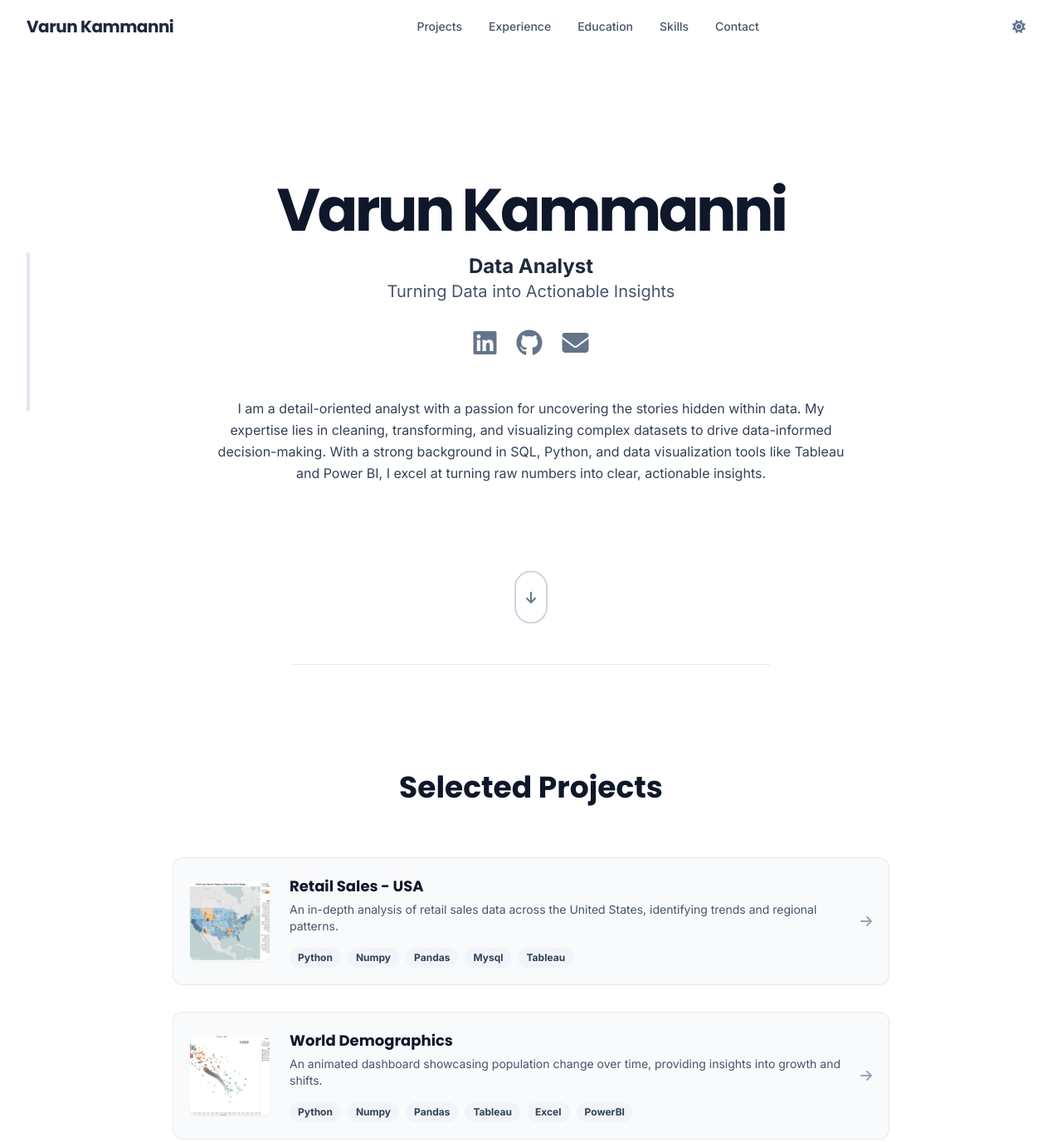
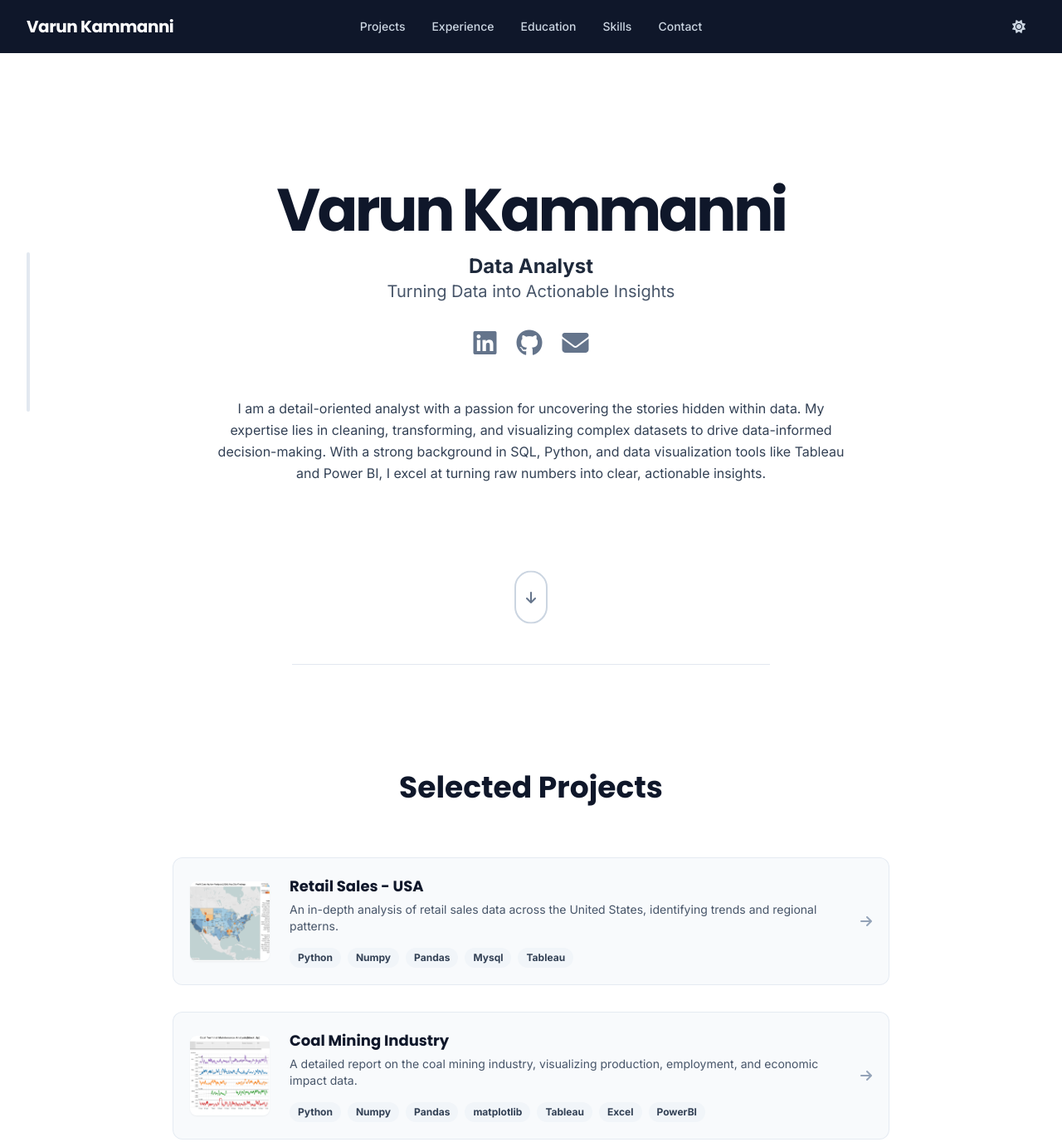
Before and after one commit to varunkammanni/varunkammanni.github.io, a plain HTML site: page index.html in a window 1280 px wide. Shown: the top 1376 px of the page at 83% size. Drawn offline with nearby package versions, Linux system fonts and the light colour scheme.

Commit message:
Update content

```diff
--- a/index.html
+++ b/index.html
@@ -44,7 +44,6 @@
         .scroll-parallax {
             transition: transform 0.5s ease-out;
         }
-        /* Removed gradient-bg for a simpler look */
         @keyframes bounce {
             0%, 100% { transform: translateY(-15%); animation-timing-function: cubic-bezier(0.8,0,1,1); }
             50% { transform: translateY(0); animation-timing-function: cubic-bezier(0,0,0.2,1); }
@@ -62,25 +61,32 @@
     </div>
 
     <!-- Header & Navigation -->
-    <header id="header" class="fixed top-0 left-0 right-0 z-40 transition-all duration-300 bg-white/80 dark:bg-slate-950/80">
+    <header id="header" class="fixed top-0 left-0 right-0 z-40 transition-all duration-300 bg-slate-900">
         <div class="container mx-auto max-w-7xl px-4 sm:px-6 lg:px-8">
             <div class="flex items-center justify-between h-16">
-                <a href="#home" class="text-xl font-bold font-['Poppins'] tracking-tight">Varun Kammanni</a>
-                <nav class="hidden md:flex items-center space-x-6 lg:space-x-8">
+                <!-- Left Aligned Name -->
+                <div class="flex-1">
+                     <a href="#home" class="text-xl font-bold font-['Poppins'] tracking-tight text-white">Varun Kammanni</a>
+                </div>
+                <!-- Center Aligned Nav -->
+                <nav class="hidden md:flex items-center justify-center space-x-6 lg:space-x-8">
                     <a href="#projects" class="nav-link">Projects</a>
                     <a href="#experience" class="nav-link">Experience</a>
                     <a href="#education" class="nav-link">Education</a>
                     <a href="#skills" class="nav-link">Skills</a>
                     <a href="#contact" class="nav-link">Contact</a>
                 </nav>
+                <!-- Right Aligned Icons -->
+                <div class="flex-1 flex justify-end">
                     <div class="flex items-center space-x-4">
-                    <button id="theme-toggle" aria-label="Toggle color theme" class="w-10 h-10 rounded-lg flex items-center justify-center text-slate-500 hover:bg-slate-100 dark:hover:bg-slate-800 transition-colors">
+                        <button id="theme-toggle" aria-label="Toggle color theme" class="w-10 h-10 rounded-lg flex items-center justify-center text-slate-300 hover:bg-slate-800 transition-colors">
                             <i id="theme-icon-sun" class="fas fa-sun"></i>
                             <i id="theme-icon-moon" class="fas fa-moon hidden"></i>
                         </button>
-                    <button id="mobile-menu-button" aria-label="Open navigation menu" aria-controls="mobile-menu" aria-expanded="false" class="md:hidden w-10 h-10 flex items-center justify-center text-slate-500">
+                        <button id="mobile-menu-button" aria-label="Open navigation menu" aria-controls="mobile-menu" aria-expanded="false" class="md:hidden w-10 h-10 flex items-center justify-center text-slate-300">
                             <i class="fas fa-bars text-xl"></i>
                         </button>
+                    </div>
                 </div>
             </div>
         </div>
@@ -233,8 +239,25 @@
         <section id="contact" class="py-20 md:py-32 text-center max-w-4xl mx-auto">
             <div class="animated-element">
                 <h2 class="section-title">Let's Connect</h2>
-                <p class="max-w-xl mx-auto text-slate-600 dark:text-slate-400 mb-8">I am always excited to discuss new projects, data challenges, or collaboration opportunities. Feel free to reach out!</p>
-                <a href="mailto:varunkammanni@gmail.com" class="cta-button">Say Hello <i class="fas fa-paper-plane ml-2"></i></a>
+                <p class="max-w-2xl mx-auto text-slate-600 dark:text-slate-400 mb-8">I am always excited to discuss new projects or data challenges. Below are the best ways to reach me.</p>
+
+                <!-- Contact Details -->
+                <div class="my-10 flex flex-col md:flex-row items-center justify-center gap-6 md:gap-12">
+                    <a href="tel:+14373661006" class="contact-item">
+                        <i class="fas fa-phone fa-lg mr-3"></i>
+                        <span>+1 (437) 366-1006</span>
+                    </a>
+                    <a href="mailto:varunkammanni@gmail.com" class="contact-item">
+                        <i class="fas fa-envelope fa-lg mr-3"></i>
+                        <span>varunkammanni@gmail.com</span>
+                    </a>
+                    <a href="https://www.google.com/maps/search/?api=1&query=8+Telegram+Mews+Toronto+ON+M5V3Z5" target="_blank" rel="noopener noreferrer" class="contact-item">
+                        <i class="fas fa-map-marker-alt fa-lg mr-3"></i>
+                        <span>Toronto, ON</span>
+                    </a>
+                </div>
+
+                <a href="mailto:varunkammanni@gmail.com" class="cta-button">Email Me <i class="fas fa-paper-plane ml-2"></i></a>
             </div>
         </section>
     </main>
@@ -252,20 +275,20 @@
                   slate: { 50: '#f8fafc', 100: '#f1f5f9', 200: '#e2e8f0', 300: '#cbd5e1', 400: '#94a3b8', 500: '#64748b', 600: '#475569', 700: '#334155', 800: '#1e293b', 900: '#0f172a', 950: '#020617', }
                 },
                 fontFamily: { sans: ['Inter', 'sans-serif'], display: ['Poppins', 'sans-serif'], },
-                aspectRatio: { 'video': '16 / 9' }
             },
         },
         plugins: [
             function({ addComponents, theme }) {
                 addComponents({
-                    '.nav-link': { '@apply text-sm font-medium text-slate-600 dark:text-slate-300 hover:text-slate-900 dark:hover:text-white transition-colors': {}, },
+                    '.nav-link': { '@apply text-sm font-medium text-slate-300 hover:text-white transition-colors': {}, },
                     '.social-icon': { '@apply text-slate-500 dark:text-slate-400 hover:text-slate-900 dark:hover:text-white transition-transform duration-300 hover:scale-110': {}, },
                     '.section-title': { '@apply text-3xl md:text-4xl font-bold text-center mb-12 text-slate-900 dark:text-slate-100': {}, },
                     '.tech-badge': { '@apply inline-block bg-slate-100 text-slate-700 dark:bg-slate-800 dark:text-slate-300 text-xs font-semibold px-2.5 py-1 rounded-full': {}, },
                     '.skill-badge': { '@apply bg-slate-100 text-slate-800 dark:bg-slate-800 dark:text-slate-200 text-sm font-medium px-4 py-2 rounded-md shadow-sm': {}, },
                     '.skill-category-title': { '@apply text-lg font-semibold text-center mb-4 text-slate-600 dark:text-slate-400': {}, },
                     '.cta-button': { '@apply inline-block bg-slate-800 text-white font-bold py-3 px-8 rounded-lg text-lg hover:bg-slate-950 dark:bg-slate-200 dark:text-slate-900 dark:hover:bg-white transition-all duration-300 transform hover:scale-105 shadow-lg': {}, },
-                    '.timeline-dot': { '@apply absolute left-0 top-2 h-5 w-5 rounded-full bg-slate-500 border-4 border-white dark:border-slate-950': {}, }
+                    '.timeline-dot': { '@apply absolute left-0 top-2 h-5 w-5 rounded-full bg-slate-500 border-4 border-white dark:border-slate-950': {}, },
+                    '.contact-item': { '@apply flex items-center text-slate-600 dark:text-slate-400 hover:text-slate-900 dark:hover:text-slate-100 font-medium transition-colors': {} }
                 })
             }
         ]
@@ -309,14 +332,10 @@
                 });
             });
 
-            // --- Header background on scroll ---
+            // --- Header shadow on scroll ---
             const header = document.getElementById('header');
             const handleHeaderScroll = () => {
-                header.classList.toggle('backdrop-blur-sm', window.scrollY > 10);
-                header.classList.toggle('shadow-sm', window.scrollY > 10);
-                header.classList.toggle('border-b', window.scrollY > 10);
-                header.classList.toggle('border-slate-200', window.scrollY > 10);
-                header.classList.toggle('dark:border-slate-800', window.scrollY > 10);
+                header.classList.toggle('shadow-md', window.scrollY > 10);
             };
 
             // --- Scroll Progress Bar & Parallax ---
@@ -335,7 +354,7 @@
             };
 
             window.addEventListener('scroll', () => { handleHeaderScroll(); handleScrollEffects(); }, { passive: true });
-            handleHeaderScroll(); handleScrollEffects();
+            handleHeaderScroll();
 
             // --- Fade-in on Scroll Animation ---
             const animatedElements = document.querySelectorAll('.animated-element');
@@ -359,11 +378,11 @@
                     tags: ["Python", "Numpy", "Pandas", "Mysql", "Tableau"]
                 },
                 {
-                    title: "World Demographics",
-                    description: "An animated dashboard showcasing population change over time, providing insights into growth and shifts.",
-                    link: "https://public.tableau.com/views/Section_5_World_Demo/Animation?:language=en-GB&:sid=&:redirect=auth&:display_count=n&:origin=viz_share_link",
-                    thumbnail: "assets/img/World_Demographics.png",
-                    tags: ["Python", "Numpy", "Pandas", "Tableau", "Excel", "PowerBI"]
+                    title: "Coal Mining Industry",
+                    description: "A detailed report on the coal mining industry, visualizing production, employment, and economic impact data.",
+                    link: "https://public.tableau.com/views/Section_3_Coal_Mining_V3/Report?:language=en-GB&:sid=&:redirect=auth&:display_count=n&:origin=viz_share_link",
+                    thumbnail: "assets/img/Coal Mining Industry.png",
+                    tags: ["Python", "Numpy", "Pandas", "matplotlib", "Tableau", "Excel", "PowerBI"]
                 },
                 {
                     title: "UK Bank Customers",
@@ -373,18 +392,18 @@
                     tags: ["Tableau", "Excel", "Mysql", "Python", "Numpy", "Pandas"]
                 },
                 {
+                    title: "World Demographics",
+                    description: "An animated dashboard showcasing population change over time, providing insights into growth and shifts.",
+                    link: "https://public.tableau.com/views/Section_5_World_Demo/Animation?:language=en-GB&:sid=&:redirect=auth&:display_count=n&:origin=viz_share_link",
+                    thumbnail: "assets/img/World_Demographics.png",
+                    tags: ["Python", "Numpy", "Pandas", "Tableau", "Excel", "PowerBI"]
+                },
+                {
                     title: "Clothing Industry - AUS",
                     description: "A comprehensive presentation on the Australian clothing industry, focusing on market trends, sales, and consumer data.",
                     link: "https://public.tableau.com/views/Section_4_Clothes_Industry_Australia/FinalPresentation?:language=en-GB&publish=yes&:sid=&:redirect=auth&:display_count=n&:origin=viz_share_link",
-                    thumbnail: "assets/img/AUS - Clothing Industry - AUS.png",
+                    thumbnail: "assets/img/Clothing Industry - AUS.png",
                     tags: ["Python", "Tableau", "Excel", "Mysql", "Numpy", "Pandas"]
-                },
-                {
-                    title: "Coal Mining Industry",
-                    description: "A detailed report on the coal mining industry, visualizing production, employment, and economic impact data.",
-                    link: "https://public.tableau.com/views/Section_3_Coal_Mining_V3/Report?:language=en-GB&:sid=&:redirect=auth&:display_count=n&:origin=viz_share_link",
-                    thumbnail: "assets/img/Coal Mining Industry.png",
-                    tags: ["Python", "Numpy", "Pandas", "matplotlib", "Tableau", "Excel", "PowerBI"]
                 }
             ];
 
@@ -400,7 +419,7 @@
                     cardWrapper.rel = "noopener noreferrer";
 
                     cardWrapper.innerHTML = `
-                        <div class="project-card flex flex-col sm:flex-row items-center gap-6 w-full p-4 sm:p-5 rounded-xl border border-slate-200/80 dark:border-slate-800 bg-slate-50 dark:bg-slate-900 transition-all duration-300 transform-gpu group-hover:bg-white dark:group-hover:bg-slate-800/50 group-hover:shadow-lg group-hover:-translate-y-1">
+                        <div class="project-card flex flex-col sm:flex-row items-center gap-6 w-full p-4 sm:p-5 rounded-xl border border-slate-200/80 dark:border-slate-800 bg-slate-50 dark:bg-slate-900 transition-all duration-300 transform-gpu group-hover:bg-white dark:group-hover:bg-slate-800/50 group-hover:shadow-xl group-hover:-translate-y-1">
 
                             <!-- Thumbnail -->
                             <div class="w-24 h-24 flex-shrink-0 bg-slate-100 dark:bg-slate-800 rounded-lg overflow-hidden shadow-sm">
@@ -419,8 +438,8 @@
                             </div>
 
                              <!-- Arrow Icon -->
-                            <div class="hidden sm:block ml-auto flex-shrink-0 self-center">
-                                <i class="fas fa-arrow-right text-slate-400 dark:text-slate-500 transition-transform duration-300 group-hover:translate-x-1 group-hover:text-slate-500"></i>
+                            <div class="hidden sm:block ml-auto flex-shrink-0 self-center pl-4">
+                                <i class="fas fa-arrow-right text-slate-400 dark:text-slate-500 transition-transform duration-300 group-hover:translate-x-1"></i>
                             </div>
                         </div>
                     `;
```
Lines whose indentation alone changed are shown as unchanged.
